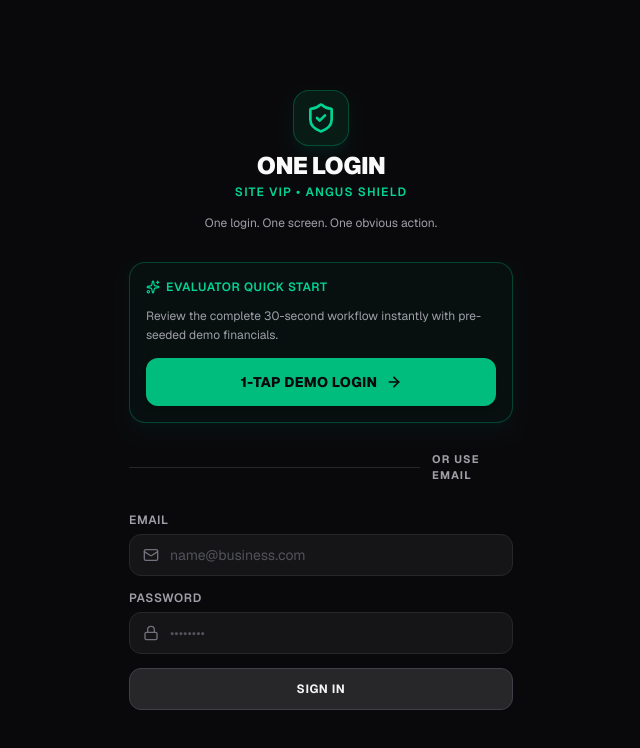
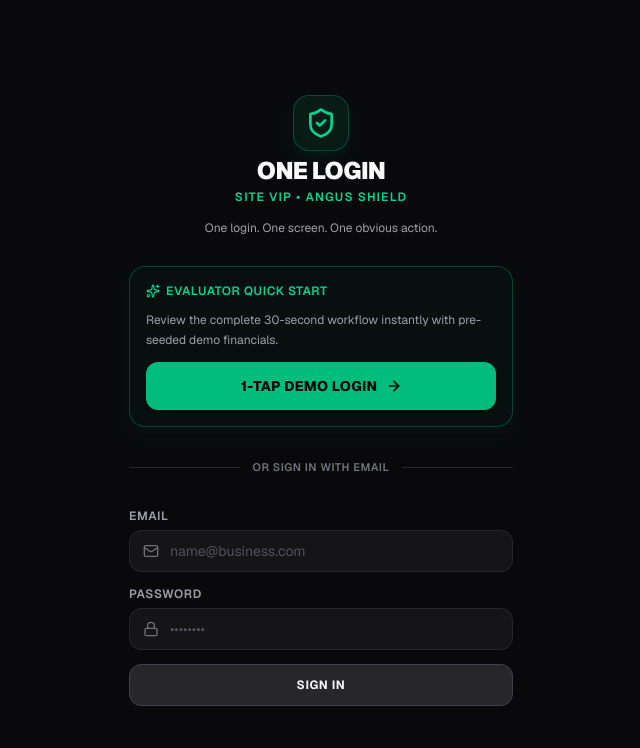
Before and after one commit to trishacapitle/one-login, a Next.js app: page / in a window 1280 px wide. Shown: the top 748 px of the page, without its empty margins (319-959 px from the left). Built offline with nearby package versions, Linux system fonts and the light colour scheme.

Commit message:
fix(auth): align and center sign in / email divider with symmetrical lines

```diff
--- a/src/components/AuthScreen.tsx
+++ b/src/components/AuthScreen.tsx
@@ -101,11 +101,12 @@ export function AuthScreen({ onSuccess }: AuthScreenProps) {
         </div>
 
         {/* Divider */}
-        <div className="relative flex items-center justify-center">
-          <div className="border-t border-zinc-800 w-full" />
-          <span className="bg-zinc-950 px-3 text-[11px] font-bold uppercase tracking-widest text-zinc-400">
-            Or Use Email
+        <div className="flex items-center space-x-3 py-1">
+          <div className="flex-1 h-px bg-zinc-800" />
+          <span className="text-[11px] font-semibold uppercase tracking-wider text-zinc-500 shrink-0 select-none">
+            Or Sign In With Email
           </span>
+          <div className="flex-1 h-px bg-zinc-800" />
         </div>
 
         {/* Standard Email / Password Form */}
```
